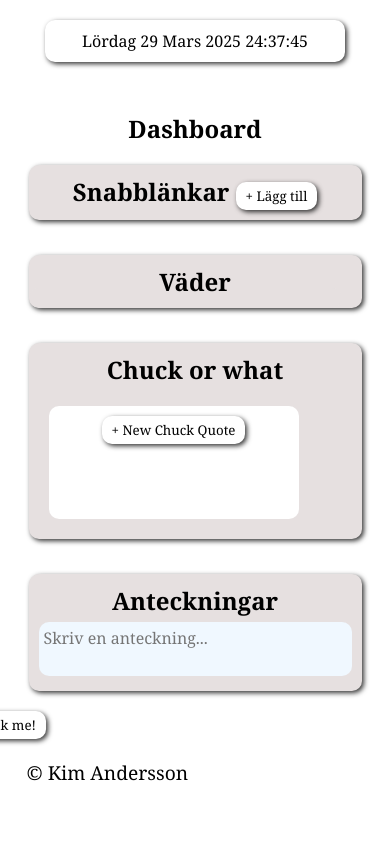
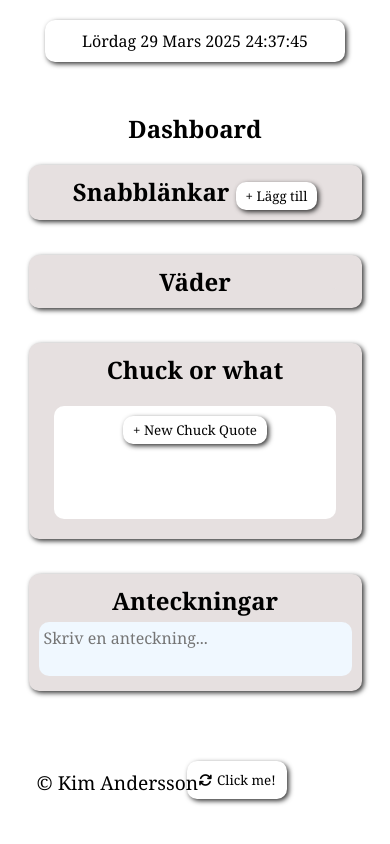
Before and after one commit to kimpabooy/TheDashboard, a plain HTML site: page index.html in a window 390 px wide. Drawn offline with Linux system fonts and the light colour scheme.

Commit message:
fixed some bugs in  mobileview

```diff
--- a/script.js
+++ b/script.js
@@ -4,7 +4,7 @@ const WEATHER_API_KEY = "e9886aa06cca1bbf3ecc1b8bf7f60198";
 const CHUCK_URL = "https://api.chucknorris.io/jokes/random"
 
 
-// Quick note
+// <<< Quick note START >>>
 ////////////////////////////////////////////////////////////////
 
 document.addEventListener("DOMContentLoaded", () => {
@@ -26,10 +26,11 @@ document.addEventListener("DOMContentLoaded", () => {
   loadLocalStorage();
 });
 
+// <<< Quick note END >>>
 ////////////////////////////////////////////////////////////////
 
 
-// dashboard-title
+// <<< Dashboard-title START >>>
 ////////////////////////////////////////////////////////////////
 
 document.addEventListener("DOMContentLoaded", function () {
@@ -49,15 +50,13 @@ document.addEventListener("DOMContentLoaded", function () {
     input.type = "text";
     input.value = title.textContent;
 
-    // Ersätt rubriken med input-fältet
     title.replaceWith(input);
     input.focus(); // input.focus put's the marker directly in the input field.
 
-    // Hantera när användaren lämnar input-fältet
     function saveTitle() {
       const newTitle = input.value.trim() || "Anonymous Dashboard"; // Default value if empty.
       title.textContent = newTitle;
-      localStorage.setItem("dashboardTitle", newTitle); // Spara till localStorage
+      localStorage.setItem("dashboardTitle", newTitle);
       input.replaceWith(title);
     }
 
@@ -66,7 +65,7 @@ document.addEventListener("DOMContentLoaded", function () {
     // Saves changes if "Enter" is pressed.
     input.addEventListener("keypress", function (event) {
       if (event.key === "Enter") {
-        input.blur(); // Triggar blur-händelsen och sparar värdet
+        input.blur(); // Triggar blur-and saves the value
         // saveTitle();
 
       }
@@ -74,9 +73,10 @@ document.addEventListener("DOMContentLoaded", function () {
   });
 });
 
+// <<< Dashboard-title END >>>
 ////////////////////////////////////////////////////////////////
 
-/*links*/
+// <<< links START >>>
 ////////////////////////////////////////////////////////////////
 
 document.addEventListener("DOMContentLoaded", function () {
@@ -84,7 +84,7 @@ document.addEventListener("DOMContentLoaded", function () {
   const addButton = document.querySelector(".block button");
   const modal = document.createElement("div");
 
-  // Modalen för länkarna
+  // Modal for links
   modal.innerHTML = `
   <div id="link-modal" class="modal">
   <div class="modal-content">
@@ -197,14 +197,14 @@ document.addEventListener("DOMContentLoaded", function () {
 
   // https://getbootstrap.com/docs/4.0/components/modal/
 
-  // Ladda länkar vid start
   loadLinks();
 });
 
+// <<< links END  >>>
 ////////////////////////////////////////////////////////////////
 
 
-/* Time and date*/
+// <<< Time and Date START  >>>
 ////////////////////////////////////////////////////////////////
 
 function updateDateTime() {
@@ -259,9 +259,10 @@ setInterval(updateDateTime, 1000);
 // Initial update.
 updateDateTime();
 
+// <<< Time and Date END >>>
 ////////////////////////////////////////////////////////////////
 
-// Weather
+// <<< Weather START >>>
 ////////////////////////////////////////////////////////////////
 
 navigator.geolocation.getCurrentPosition(
@@ -317,8 +318,6 @@ function displayWeather(data) {
 }
 
 
-
-
 // function displayWeather(data) {
 //   document.getElementById("city-name").textContent = `Weather in ${data.name}`;
 //   document.getElementById("temp").textContent = `Temperature: ${data.main.temp} C°`;
@@ -361,43 +360,11 @@ function displayWeather(data) {
 //     });
 // }
 
-// function displayWeather(data) {
-//   const container = document.querySelector(".weather-container");
-//   container.innerHTML = `<h2>Dagens väder</h2>`; // Rensa innan och lägg rubrik
-
-//   const weatherCard = document.createElement("div");
-//   weatherCard.className = "weather-card";
-
-//   // Välj ikon utifrån vädret
-//   let icon = "☁️";
-//   const mainWeather = data.weather[0].main.toLowerCase();
-//   if (mainWeather.includes("snow")) icon = "❄️";
-//   else if (mainWeather.includes("rain")) icon = "🌧️";
-//   else if (mainWeather.includes("clear")) icon = "☀️";
-//   else if (mainWeather.includes("cloud")) icon = "⛅";
-
-//   weatherCard.innerHTML = `
-//     <div class="icon">${icon}</div>
-//     <div class="info">
-//       <div class="day">Idag</div>
-//       <div class="temp">${Math.round(data.main.temp)}°C</div>
-//       <div class="desc">${data.weather[0].description}</div>
-//     </div>
-//   `;
-
-//   container.appendChild(weatherCard);
-// }
-
-// function displayError(message) {
-//   const container = document.querySelector(".weather-container");
-//   container.innerHTML = `<p id="error-message">${message}</p>`;
-// }
-
-
+// <<< Weather END >>>
 ////////////////////////////////////////////////////////////////
 
 
-// Chuck Norris box
+// <<< Chuck Norris Box START >>>
 ////////////////////////////////////////////////////////////////
 
 document.addEventListener("DOMContentLoaded", function () {
@@ -428,12 +395,11 @@ document.addEventListener("DOMContentLoaded", function () {
   });
 });
 
-
-
+// <<< Chuck Norris Box END >>>
 ////////////////////////////////////////////////////////////////
 
 
-// Background Image
+// <<< Background Image START >>>
 ////////////////////////////////////////////////////////////////
 
 const splashbackground = document.getElementById("random-background-btn");
@@ -464,6 +430,7 @@ function setBackground(pictureUrl) {
   document.body.style.backgroundImage = `url(${pictureUrl})`;
 }
 
+// <<< Background Image END >>>
 ////////////////////////////////////////////////////////////////
 
 
--- a/style.css
+++ b/style.css
@@ -124,8 +124,7 @@ h1 {
 }
 
 #add-link-btn:hover,
-#chuck-btn:hover,
-#random-background-btn:hover {
+#chuck-btn:hover {
     transform: scale(1.2);
     background-color: #e6e0e0;
 }
@@ -135,8 +134,6 @@ h1 {
     flex-direction: column;
     justify-content: center;
     align-items: center;
-    /* margin: 0px; */
-    /* padding: 0px; */
     width: 250px;
     max-width: 90%;
     height: auto;
@@ -166,9 +163,19 @@ footer {
 /* bakgrund button */
 #random-background-btn {
     position: fixed;
+    width: 100px;
+    padding: 10px;
     bottom: 20px;
-    left: 50%;
-    transform: translateX(-50%);
+    left: 48%;
+}
+
+#random-background-btn:hover {
+    background-color: #e6e0e0;
+    transform: scale(1.2);
+}
+
+#reload-icon {
+    margin-right: 5px;
 }
 
 /* Anteckningar */
@@ -265,7 +272,6 @@ textarea#note-list {
     cursor: pointer;
 }
 
-/* 🟢 MOBILANPASSNING */
 @media (width < 768px) {
     h1 {
         margin-top: 50px;
@@ -291,15 +297,21 @@ textarea#note-list {
         height: auto;
     }
 
+    #chuck-container {
+        margin-inline: auto;
+        width: 90%;
+        max-width: 350px;
+    }
+
     #random-background-btn {
-        position: static;
-        bottom: 10px;
-        right: 50px;
+        position: relative;
+        bottom: -50px;
     }
 
     footer {
-        position: static;
+        position: relative;
         text-align: center;
         margin-top: 20px;
+        margin-inline: auto;
     }
 }
```
